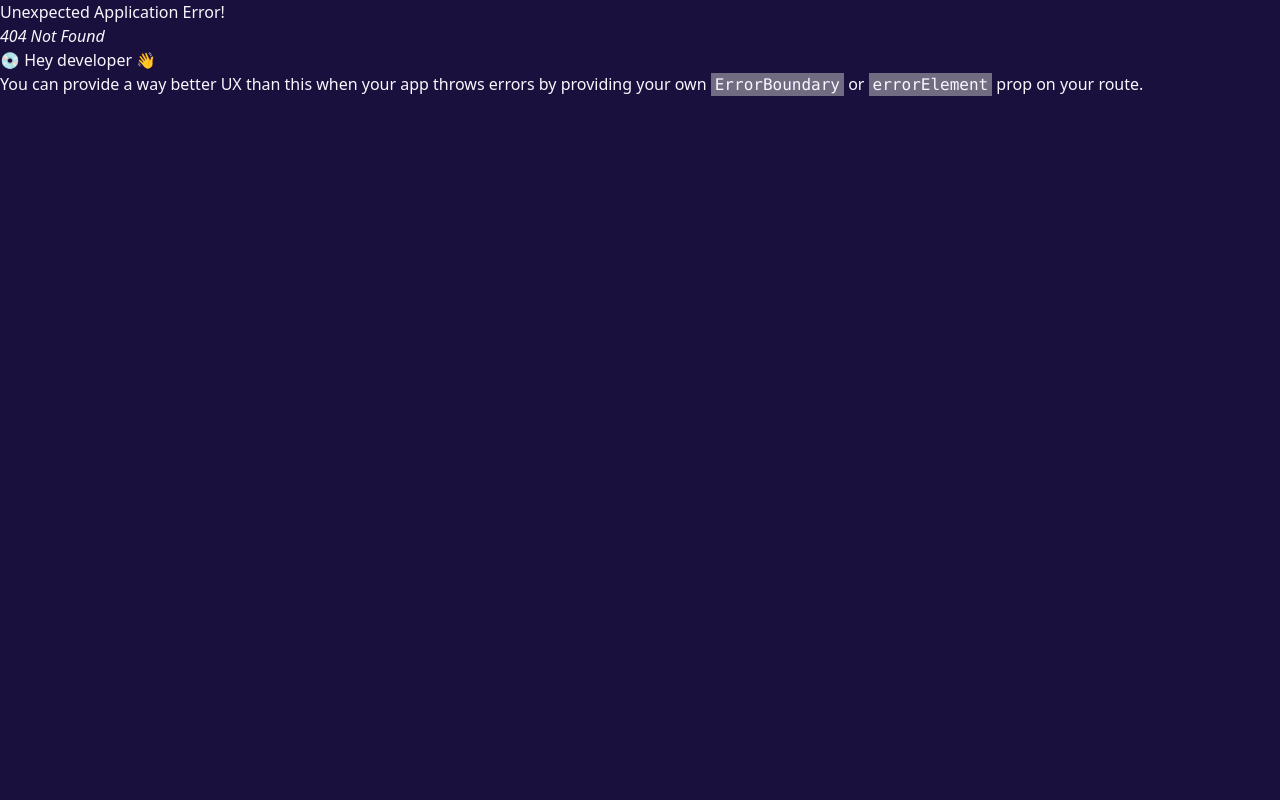
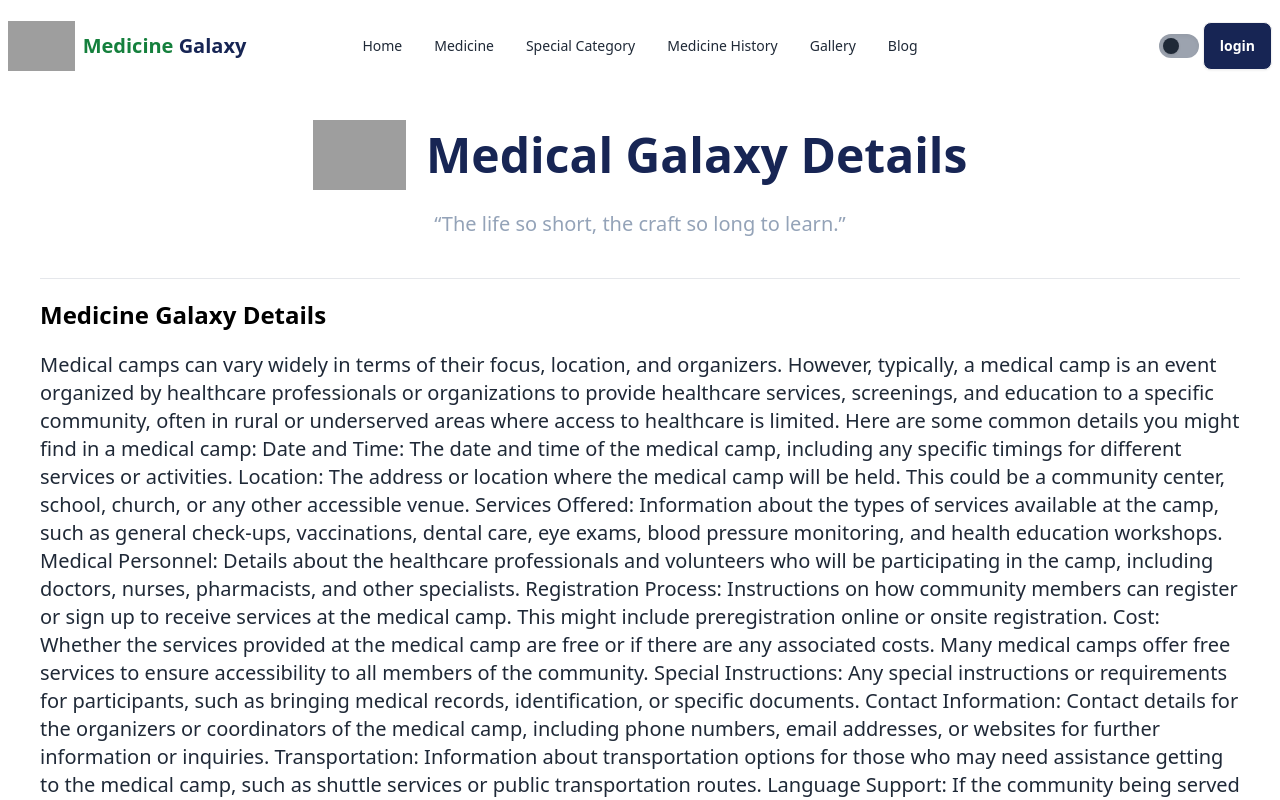
Before and after one commit to minhazapon/medi-Sea--react.js-project, a React (Vite) app: page /AD in a window 1280 px wide. Before the commit this address had no page. Shown: the top 800 px of the page. Built offline with nearby package versions, Linux system fonts and the light colour scheme; grey boxes are pictures that could not be loaded.

Commit message:
added files

```diff
--- a/src/Home content/About.jsx
+++ b/src/Home content/About.jsx
@@ -1,3 +1,4 @@
+import { Link } from "react-router-dom";
 
 
 
@@ -21,7 +22,9 @@ const About = () => {
                      Public Health: <br></br> Information about <br></br> public health initiatives, epidemiology, <br></br> infectious diseases, vaccination programs, <br></br> and strategies for disease prevention and control.
                      </p>
 
+                     <Link to="/AD" >
                      <button className=" btn bg-blue-950 text-xl text-white w-[200px] mt-5">About</button>
+                     </Link>
 
                  </div>
 
--- /dev/null
+++ b/src/Home content/AboutDetails.jsx
@@ -0,0 +1,70 @@
+
+
+
+
+const AboutDetails = () => {
+    return (
+        <div className=" mb-10 mt-10 ml-10 mr-10">
+
+             <div className=" mb-5 text-center">
+
+                 <div className=" flex items-center justify-center gap-5">
+                 <img className=" h-[70px]" src="https://i.ibb.co/VWyQyp6/syringe.png" alt="" />
+                 <h1 className=" text-5xl font-bold text-blue-950">Medical Galaxy Details</h1>
+                 </div>
+
+                <p className=" text-xl text-slate-400 mt-5">“The life so short, the craft so long to learn.”</p>
+                <hr className=" mt-10"></hr>
+
+             </div>
+{/* ------------------------------------------------------------------------------ */}
+            <div className=" flex-col md:flex-row lg:flex-row">
+
+             <div>
+                <h1 className=" font-bold text-2xl text-black">Medicine Galaxy Details</h1>
+            </div>
+
+
+
+              <p className="  flex-col md:flex-row lg:flex-row  text-xl mt-5">
+
+              Medical camps can vary widely in terms of their focus, location, and organizers. However, typically, a medical camp is an event organized by healthcare professionals or organizations to provide healthcare services, screenings, and education to a specific community, often in rural or underserved areas where access to healthcare is limited.
+
+Here are some common details you might find in a medical camp:
+
+Date and Time: The date and time of the medical camp, including any specific timings for different services or activities.
+
+Location: The address or location where the medical camp will be held. This could be a community center, school, church, or any other accessible venue.
+
+Services Offered: Information about the types of services available at the camp, such as general check-ups, vaccinations, dental care, eye exams, blood pressure monitoring, and health education workshops.
+
+Medical Personnel: Details about the healthcare professionals and volunteers who will be participating in the camp, including doctors, nurses, pharmacists, and other specialists.
+
+Registration Process: Instructions on how community members can register or sign up to receive services at the medical camp. This might include preregistration online or onsite registration.
+
+Cost: Whether the services provided at the medical camp are free or if there are any associated costs. Many medical camps offer free services to ensure accessibility to all members of the community.
+
+Special Instructions: Any special instructions or requirements for participants, such as bringing medical records, identification, or specific documents.
+
+Contact Information: Contact details for the organizers or coordinators of the medical camp, including phone numbers, email addresses, or websites for further information or inquiries.
+
+Transportation: Information about transportation options for those who may need assistance getting to the medical camp, such as shuttle services or public transportation routes.
+
+Language Support: If the community being served includes non-English speakers, details about language support services or interpreters available at the camp.
+
+These details may vary depending on the specific nature and scope of the medical camp. It's always a good idea to check with the organizers or local healthcare providers for the most accurate and up-to-date information.
+
+
+
+              </p>
+
+
+            </div>
+
+
+
+        </div>
+    );
+};
+
+export default AboutDetails;
--- /dev/null
+++ b/src/Home content/GO.jsx
@@ -0,0 +1,111 @@
+
+
+
+
+const GO = () => {
+    return (
+        <div className=" mb-10 mt-10 ml-10 mr-10">
+
+
+            <div>
+              <h1 className=" text-center text-6xl font-bold text-blue-950">Choose Your Camp</h1>
+              <p className=" mt-5 text-center text-xl font-bold text-slate-400">“The art of medicine consists of amusing the patient while nature cures the disease.”</p>
+              <hr className=" mb-5 mt-5"></hr>
+            </div>
+
+            <div>
+
+
+            <div className=" flex justify-center">
+
+             <div className=" grid  md:grid-cols-3 gap-5">
+
+
+             <div className="max-w-xs p-6 rounded-md shadow-md  border-[1px] border-blue-950 text-gray-50">
+             <img src="https://img.freepik.com/free-psd/world-health-day-youtube-cover-template_23-2150201653.jpg?t=st=1715593697~exp=1715597297~hmac=64a3512eb63845d937092333c932525ac49c254ed31faa3cd711512c7cb815ea&w=826" alt="" className="object-cover object-center w-full rounded-md h-72 bg-gray-500" />
+             <div className="mt-6 mb-2">
+             <span className="block  text-2xl  font-bold tracking-widest uppercase text-blue-950  ">Europe Camp</span>
+             </div>
+             </div>
+
+
+
+             <div className="max-w-xs p-6 rounded-md shadow-md  border-[1px] border-blue-950 text-gray-50">
+             <img src="https://img.freepik.com/premium-photo/multi-ethnic-group-people-standing-row-wearing-masks-polling-station-election-day-focus-african-american-man-registering-voting_236854-24527.jpg?w=740" alt="" className="object-cover object-center w-full rounded-md h-72 bg-gray-500" />
+             <div className="mt-6 mb-2">
+             <span className="block  text-2xl  font-bold tracking-widest uppercase text-blue-950  ">America Camp</span>
+             </div>
+             </div>
+
+
+
+             <div className="max-w-xs p-6 rounded-md shadow-md  border-[1px] border-blue-950 text-gray-50">
+             <img src="https://img.freepik.com/premium-photo/beautiful-abstract-pink-fabric-details_204197-9901.jpg?w=740" alt="" className="object-cover object-center w-full rounded-md h-72 bg-gray-500" />
+             <div className="mt-6 mb-2">
+             <span className="block  text-2xl  font-bold tracking-widest uppercase text-blue-950  ">England Camp</span>
+             </div>
+             </div>
+
+
+
+             <div className="max-w-xs p-6 rounded-md shadow-md  border-[1px] border-blue-950 text-gray-50">
+             <img src="https://img.freepik.com/premium-photo/diversity-concept-with-doctors-hospital_85869-7991.jpg?w=740" alt="" className="object-cover object-center w-full rounded-md h-72 bg-gray-500" />
+             <div className="mt-6 mb-2">
+             <span className="block  text-2xl  font-bold tracking-widest uppercase text-blue-950  ">Saudi Arab Camp</span>
+             </div>
+             </div>
+
+
+
+             <div className="max-w-xs p-6 rounded-md shadow-md  border-[1px] border-blue-950 text-gray-50">
+             <img src="https://img.freepik.com/premium-photo/drawing-building-with-red-cross-it_583952-18075.jpg?w=826" alt="" className="object-cover object-center w-full rounded-md h-72 bg-gray-500" />
+             <div className="mt-6 mb-2">
+             <span className="block  text-2xl  font-bold tracking-widest uppercase text-blue-950  ">Spain Camp</span>
+             </div>
+             </div>
+
+
+
+
+             <div className="max-w-xs p-6 rounded-md shadow-md  border-[1px] border-blue-950 text-gray-50">
+             <img src="https://img.freepik.com/premium-photo/photo-shoot-depicting-medical-outreach-program-remote-village-world-leprosy-day_950002-439548.jpg?w=826" alt="" className="object-cover object-center w-full rounded-md h-72 bg-gray-500" />
+             <div className="mt-6 mb-2">
+             <span className="block  text-2xl  font-bold tracking-widest uppercase text-blue-950  ">India Camp</span>
+             </div>
+             </div>
+
+
+             </div>
+
+
+             </div>
+
+
+
+
+
+
+
+
+
+
+
+
+
+
+
+
+
+
+
+
+
+
+
+            </div>
+
+        </div>
+    );
+};
+
+export default GO;
--- a/src/Home content/Plan.jsx
+++ b/src/Home content/Plan.jsx
@@ -1,3 +1,4 @@
+import { Link } from "react-router-dom";
 
 
 const Plan = () => {
@@ -34,8 +35,9 @@ const Plan = () => {
 
                </div>
 
-
+              <Link to="/GO" >
               <button className=" w-[200px] text-xl btn  mt-10 bg-blue-950 text-white">Go Now</button>
+              </Link>
 
 
 
```
Also changed, not shown: src/main.jsx (+12 -0 lines).
